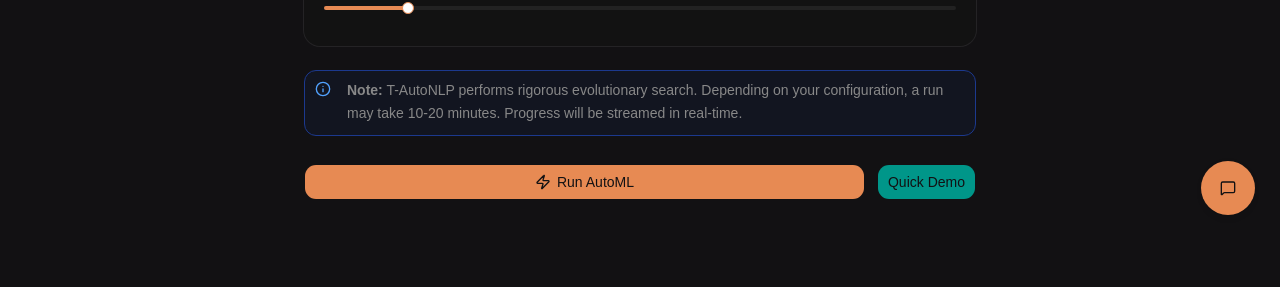
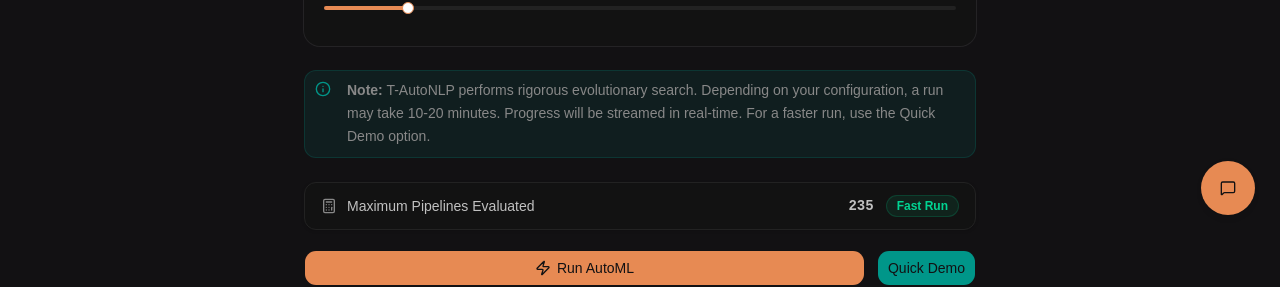
Before and after one commit to ThaminduDasanayake/hybrid-multiobjective-autonlp, a React (Vite) app in the folder frontend/: page /run in a window 1280 px wide. Shown: the part 560-847 px from the top of the page. Before the commit the page ends 800 px from the top, so only its background shows below. Built offline with nearby package versions, Linux system fonts and the light colour scheme; no server answers.

Commit message:
Implement pipeline evaluation calculation and display in ConfigForm, refactor feedback submission to use a new API function and hook, and add an icon to HowItWorksModal.

```diff
--- a/frontend/src/api.js
+++ b/frontend/src/api.js
@@ -167,3 +167,16 @@
 export function getHypervolumeHistory(jobId) {
   return _request(`/api/jobs/${jobId}/hypervolume-history`);
 }
+
+/**
+ * Submit user feedback.
+ *
+ * @param {{ name?: string, message: string }} feedback
+ * @returns {Promise<{ message: string, id: string }>}
+ */
+export function submitFeedback(feedback) {
+  return _request("/api/feedback", {
+    method: "POST",
+    body: JSON.stringify(feedback),
+  });
+}
--- a/frontend/src/components/FeedbackWidget.jsx
+++ b/frontend/src/components/FeedbackWidget.jsx
@@ -4,28 +4,24 @@
 import { Textarea } from "./ui/textarea";
 import { Button } from "./ui/button";
 import { MessageSquare, X, Send } from "lucide-react";
+import { useSubmitFeedback } from "@/hooks/useApi.js";
 
 export default function FeedbackWidget() {
   const [isOpen, setIsOpen] = useState(false);
   const [name, setName] = useState("");
   const [message, setMessage] = useState("");
-  const [isSubmitting, setIsSubmitting] = useState(false);
   const [isSuccess, setIsSuccess] = useState(false);
 
-  const handleSubmit = async (e) => {
+  const submitFeedbackMutation = useSubmitFeedback();
+
+  const handleSubmit = (e) => {
     e.preventDefault();
-    if (!message.trim()) return;
+    if (!message.trim() || submitFeedbackMutation.isPending) return;
 
-    setIsSubmitting(true);
-    try {
-      // The proxy in vite config handles /api requests
-      const response = await fetch("/api/feedback", {
-        method: "POST",
-        headers: { "Content-Type": "application/json" },
-        body: JSON.stringify({ name, message }),
-      });
-
-      if (response.ok) {
+    submitFeedbackMutation.mutate(
+      { name, message },
+      {
+        onSuccess: () => {
           setIsSuccess(true);
           setTimeout(() => {
             setIsOpen(false);
@@ -33,12 +29,12 @@
             setName("");
             setMessage("");
           }, 2000); // 2 seconds delay to fade/collapse
+        },
+        onError: (error) => {
+          console.error("Failed to submit feedback:", error);
+        },
       }
-    } catch (error) {
-      console.error("Failed to submit feedback:", error);
-    } finally {
-      setIsSubmitting(false);
-    }
+    );
   };
 
   if (!isOpen) {
@@ -92,8 +88,12 @@
                   className="min-h-[100px] text-sm resize-none"
                 />
               </div>
-              <Button type="submit" className="w-full" disabled={isSubmitting || !message.trim()}>
-                {isSubmitting ? "Sending..." : "Submit"}
+              <Button
+                type="submit"
+                className="w-full"
+                disabled={submitFeedbackMutation.isPending || !message.trim()}
+              >
+                {submitFeedbackMutation.isPending ? "Sending..." : "Submit"}
               </Button>
             </form>
           )}
--- a/frontend/src/components/HowItWorksModal.jsx
+++ b/frontend/src/components/HowItWorksModal.jsx
@@ -1,4 +1,4 @@
-import React from "react";
+import { Button } from "@/components/ui/button.jsx";
 import {
   Dialog,
   DialogContent,
@@ -7,32 +7,35 @@
   DialogTitle,
   DialogTrigger,
 } from "@/components/ui/dialog.jsx";
-import { Button } from "@/components/ui/button.jsx";
-import { Settings, GitBranch, Download } from "lucide-react";
+import { Download, GitBranch, HelpCircle, Settings } from "lucide-react";
 
 export default function HowItWorksModal() {
   const steps = [
     {
       icon: <Settings className="h-5 w-5 text-primary" />,
       title: "1. Configure Search",
-      description: "Define your constraints (like max latency or dataset size) and select your optimization mode. We support fast 2D and rigorous 3D multi-objective Pareto optimization."
+      description:
+        "Define your constraints (like max latency or dataset size) and select your optimization mode. We support fast 2D and rigorous 3D multi-objective Pareto optimization.",
     },
     {
       icon: <GitBranch className="h-5 w-5 text-primary" />,
       title: "2. Multi-Objective Optimization",
-      description: "Our pipeline uses Bayesian Optimization to warm-start a Genetic Algorithm, balancing F1 Score, Latency, and Interpretability simultaneously."
+      description:
+        "Our pipeline uses Bayesian Optimization to warm-start a Genetic Algorithm, balancing F1 Score, Latency, and Interpretability simultaneously.",
     },
     {
       icon: <Download className="h-5 w-5 text-primary" />,
       title: "3. Zero-Lock-in Export",
-      description: "Once the pipeline converges, explore the Pareto front of models and instantly export the pure Scikit-Learn Python code for any solution you choose."
-    }
+      description:
+        "Once the pipeline converges, explore the Pareto front of models and instantly export the pure Scikit-Learn Python code for any solution you choose.",
+    },
   ];
 
   return (
     <Dialog>
       <DialogTrigger asChild>
         <Button variant="outline" size="lg" className="font-medium">
+          <HelpCircle size={16} />
           How it works
         </Button>
       </DialogTrigger>
@@ -40,20 +43,17 @@
         <DialogHeader>
           <DialogTitle className="text-xl">How T-AutoNLP Works</DialogTitle>
           <DialogDescription>
-            An intelligent pipeline designed to find the perfect balance between predictive power and hardware efficiency.
+            An intelligent pipeline designed to find the perfect balance between predictive power
+            and hardware efficiency.
           </DialogDescription>
         </DialogHeader>
 
         <div className="flex flex-col gap-6 py-4">
           {steps.map((step, index) => (
             <div key={index} className="flex gap-4 items-start">
-              <div className="mt-1 bg-primary/10 p-2.5 rounded-full shrink-0">
-                {step.icon}
-              </div>
+              <div className="mt-1 bg-primary/10 p-2.5 rounded-full shrink-0">{step.icon}</div>
               <div>
-                <h4 className="font-semibold text-foreground tracking-tight">
-                  {step.title}
-                </h4>
+                <h4 className="font-semibold text-foreground tracking-tight">{step.title}</h4>
                 <p className="text-sm text-muted-foreground mt-1 leading-relaxed">
                   {step.description}
                 </p>
--- a/frontend/src/components/run-automl/ConfigForm.jsx
+++ b/frontend/src/components/run-automl/ConfigForm.jsx
@@ -1,5 +1,5 @@
-import { useState } from "react";
-import { AlertCircle, Loader2, Zap, Info } from "lucide-react";
+import { useState, useMemo } from "react";
+import { AlertCircle, Loader2, Zap, Info, Calculator } from "lucide-react";
 import { useStartJob } from "@/hooks/useApi.js";
 import { Alert, AlertDescription } from "@/components/ui/alert.jsx";
 import { DATASETS, DEFAULTS, DEMO_CONFIG } from "@/constants.js";
@@ -11,6 +11,27 @@
 
 const ConfigForm = ({ onJobStarted }) => {
   const [config, setConfig] = useState(DEFAULTS);
+
+  const { totalPipelines, runIntensity, badgeVariant } = useMemo(() => {
+    const popSize = config.population_size || 20;
+    const nGen = config.n_generations || 10;
+    const bo = config.bo_calls || 15;
+
+    const total = bo + (popSize * (nGen + 1));
+
+    let intensity = "Fast Run";
+    let variant = "bg-emerald-500/15 text-emerald-600 dark:bg-emerald-500/10 dark:text-emerald-400 border-emerald-500/20";
+
+    if (total >= 300 && total <= 1000) {
+      intensity = "Standard Run";
+      variant = "bg-amber-500/15 text-amber-600 dark:bg-amber-500/10 dark:text-amber-400 border-amber-500/20";
+    } else if (total > 1000) {
+      intensity = "Heavy Compute";
+      variant = "bg-destructive/15 text-destructive dark:bg-destructive/10 border-destructive/20";
+    }
+
+    return { totalPipelines: total, runIntensity: intensity, badgeVariant: variant };
+  }, [config.population_size, config.n_generations, config.bo_calls]);
 
   const startJobMutation = useStartJob();
 
@@ -106,12 +127,31 @@
           </Alert>
         )}
 
-        <Alert className="mb-6 bg-blue-50/50 text-blue-900 border-blue-200 dark:bg-blue-950/20 dark:text-blue-200 dark:border-blue-900">
-          <Info className="h-4 w-4 text-blue-600 dark:text-blue-400" />
+        <Alert className="mb-6 border-secondary/20 bg-secondary/10 text-secondary">
+          <Info className="h-4 w-4 text-secondary" />
           <AlertDescription className="ml-2 text-sm leading-relaxed">
-            <strong>Note:</strong> T-AutoNLP performs rigorous evolutionary search. Depending on your configuration, a run may take 10-20 minutes. Progress will be streamed in real-time.
+            <strong>Note:</strong> T-AutoNLP performs rigorous evolutionary search. Depending on
+            your configuration, a run may take 10-20 minutes. Progress will be streamed in
+            real-time. For a faster run, use the Quick Demo option.
           </AlertDescription>
         </Alert>
+
+        <div className="mb-4 flex items-center justify-between rounded-lg border border-border bg-card px-4 py-3 shadow-sm">
+          <div className="flex items-center gap-2.5">
+            <Calculator className="h-4 w-4 text-muted-foreground" />
+            <span className="text-sm font-medium text-foreground">
+              Maximum Pipelines Evaluated
+            </span>
+          </div>
+          <div className="flex items-center gap-3">
+            <span className="font-mono text-sm font-bold tabular-nums text-foreground">
+              {totalPipelines.toLocaleString()}
+            </span>
+            <span className={`inline-flex items-center rounded-full border px-2.5 py-0.5 text-xs font-semibold transition-colors ${badgeVariant}`}>
+              {runIntensity}
+            </span>
+          </div>
+        </div>
 
         <div className="flex gap-3 pt-1">
           <Button type="submit" disabled={startJobMutation.isPending} size="lg" className="grow">
--- a/frontend/src/hooks/useApi.js
+++ b/frontend/src/hooks/useApi.js
@@ -20,6 +20,7 @@
   getJobs,
   runAblation,
   startJob,
+  submitFeedback,
 } from "@/api.js";
 
 // query hooks
@@ -167,3 +168,14 @@
     },
   });
 }
+
+/**
+ * Submits user feedback.
+ *
+ * @returns {import("@tanstack/react-query").UseMutationResult}
+ */
+export function useSubmitFeedback() {
+  return useMutation({
+    mutationFn: submitFeedback,
+  });
+}
```
Lines whose indentation alone changed are shown as unchanged.
